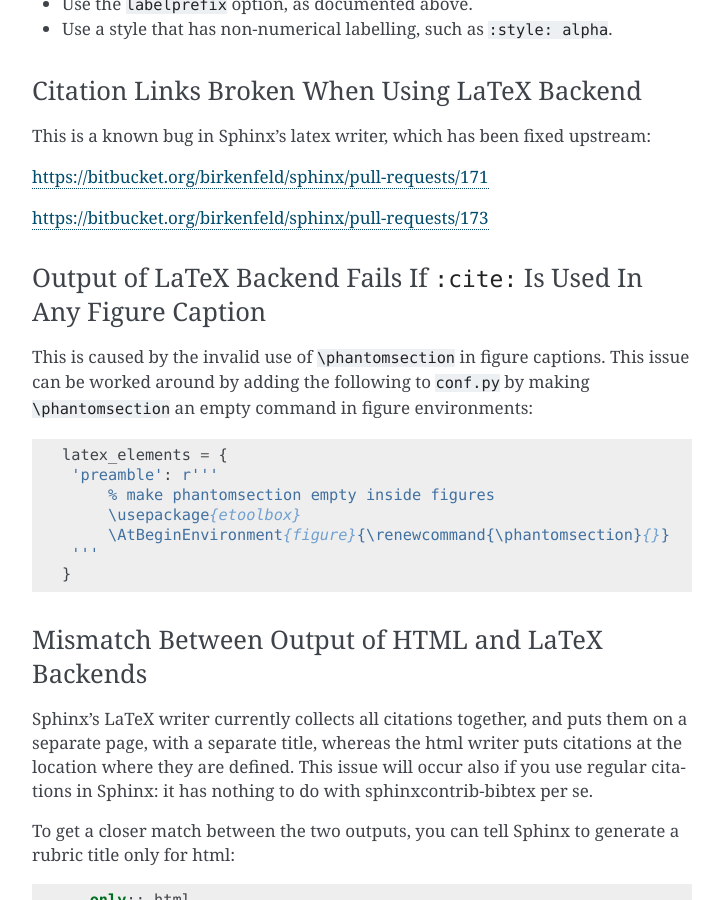
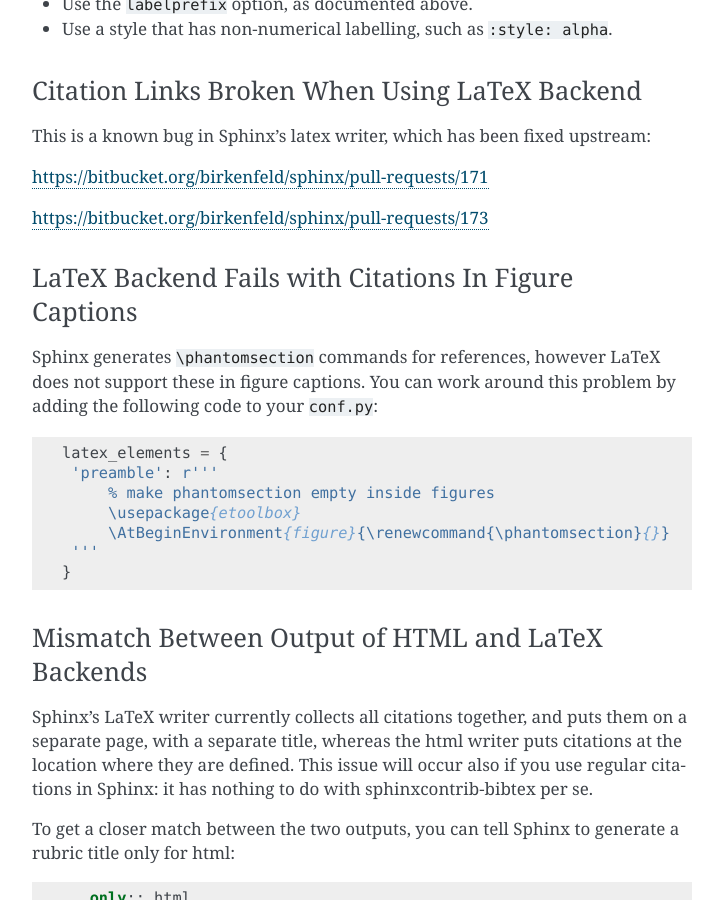
Before and after one commit to mcmtroffaes/sphinxcontrib-bibtex, a Sphinx documentation site: the page built from doc/usage.rst, in a window 1280 px wide and 900 px high, scrolled down 8647 px. Shown: the whole window, without its empty margins (388-1111 px from the left). Built offline with Sphinx 7.4.7, drawn with Linux system fonts in a browser that asks for light colours; formulas are drawn with MathJax 3; pages that are not in the unit, such as notebooks, are missing from menus; some of the changed text lies outside the part shown.

Commit message:
Edit text.

```diff
--- a/doc/usage.rst
+++ b/doc/usage.rst
@@ -484,13 +484,13 @@
 
 https://bitbucket.org/birkenfeld/sphinx/pull-requests/173
 
-Output of LaTeX Backend Fails If ``:cite:`` Is Used In Any Figure Caption
-~~~~~~~~~~~~~~~~~~~~~~~~~~~~~~~~~~~~~~~~~~~~~~~~~~~~~~~~~~~~~~~~~~~~~~~~~
+LaTeX Backend Fails with Citations In Figure Captions
+~~~~~~~~~~~~~~~~~~~~~~~~~~~~~~~~~~~~~~~~~~~~~~~~~~~~~
 
-This is caused by the invalid use of ``\phantomsection`` in figure
-captions. This issue can be worked around by adding the following to
-``conf.py`` by making ``\phantomsection`` an empty command in figure
-environments:
+Sphinx generates ``\phantomsection`` commands for references,
+however LaTeX does not support these in figure captions.
+You can work around this problem by adding the following code to
+your ``conf.py``:
 
 .. code-block:: python
 
```
